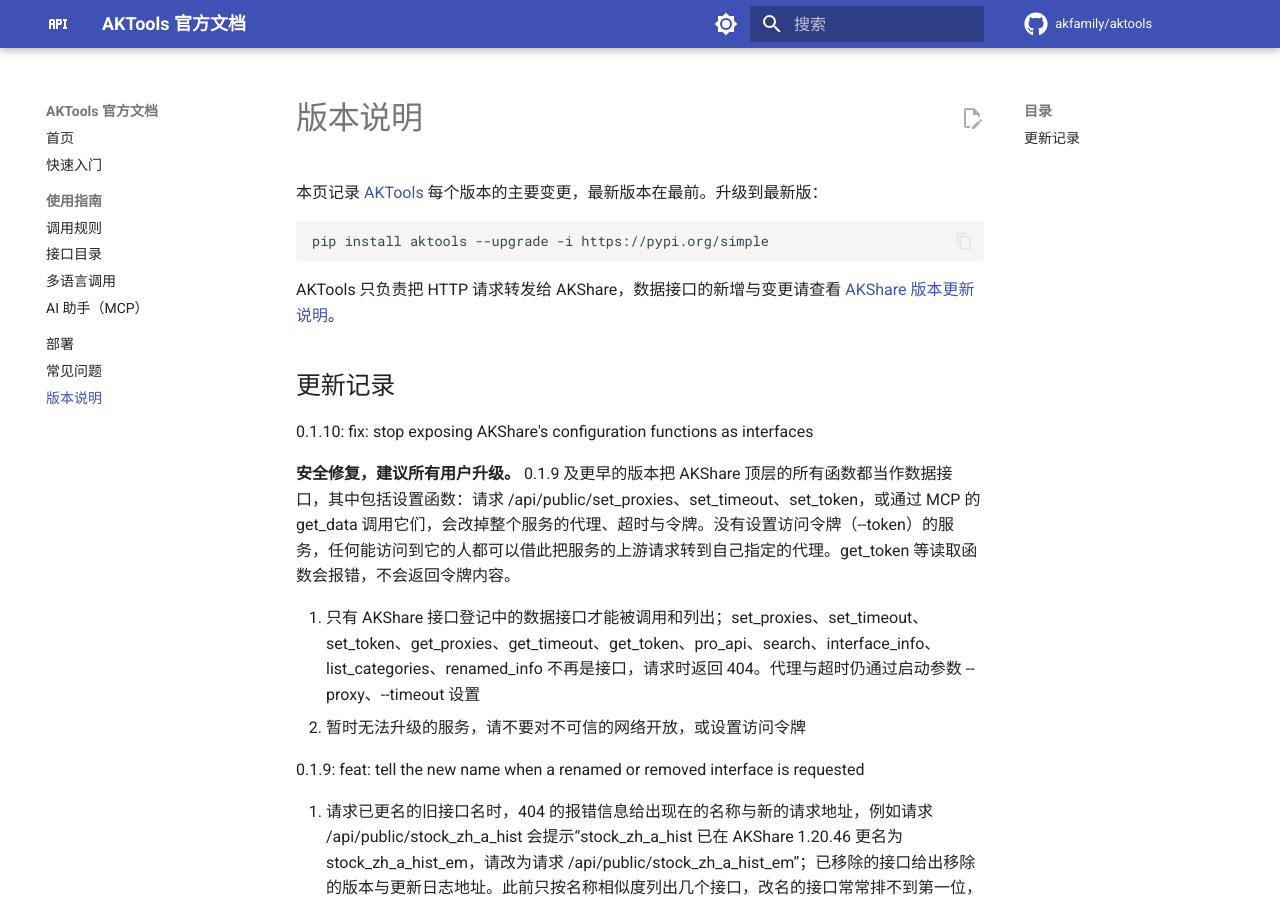
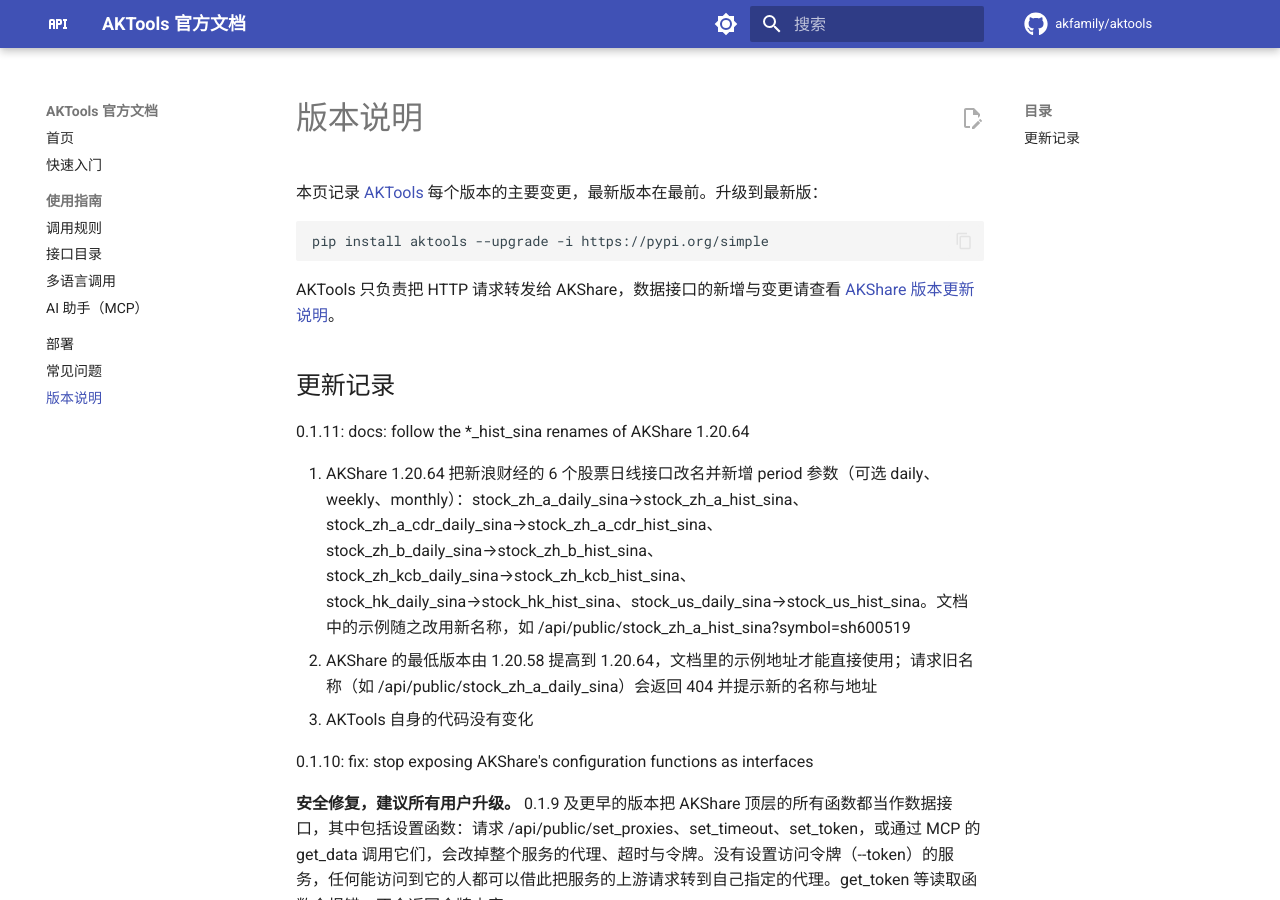
Before and after one commit to akfamily/aktools, an MkDocs documentation site: the page built from docs/aktools_version.md, in a window 1280 px wide and 900 px high. Built offline with MkDocs 1.6.1 and Material for MkDocs 9.7.7, drawn with Linux system fonts in a browser that asks for light colours; comment, search, counter and statistics services are not loaded.

Commit message:
docs: 跟随 AKShare 1.20.64 的 *_hist_sina 改名，版本号更新为 0.1.11

```diff
--- a/aktools/_version.py
+++ b/aktools/_version.py
@@ -5,4 +5,4 @@ Desc: 版本号的唯一来源
 单独成文件，供 pyproject.toml 与 scripts/check_release.py 按文件读取，无需导入整个包
 """
 
-__version__ = "0.1.10"
+__version__ = "0.1.11"
--- a/docs/aktools_version.md
+++ b/docs/aktools_version.md
@@ -9,6 +9,12 @@ pip install aktools --upgrade -i https://pypi.org/simple
 AKTools 只负责把 HTTP 请求转发给 AKShare，数据接口的新增与变更请查看 [AKShare 版本更新说明](https://akshare.akfamily.xyz/changelog.html)。
 
 ## 更新记录
+
+0.1.11: docs: follow the *_hist_sina renames of AKShare 1.20.64
+
+1. AKShare 1.20.64 把新浪财经的 6 个股票日线接口改名并新增 period 参数（可选 daily、weekly、monthly）：stock_zh_a_daily_sina→stock_zh_a_hist_sina、stock_zh_a_cdr_daily_sina→stock_zh_a_cdr_hist_sina、stock_zh_b_daily_sina→stock_zh_b_hist_sina、stock_zh_kcb_daily_sina→stock_zh_kcb_hist_sina、stock_hk_daily_sina→stock_hk_hist_sina、stock_us_daily_sina→stock_us_hist_sina。文档中的示例随之改用新名称，如 /api/public/stock_zh_a_hist_sina?symbol=sh600519
+2. AKShare 的最低版本由 1.20.58 提高到 1.20.64，文档里的示例地址才能直接使用；请求旧名称（如 /api/public/stock_zh_a_daily_sina）会返回 404 并提示新的名称与地址
+3. AKTools 自身的代码没有变化
 
 0.1.10: fix: stop exposing AKShare's configuration functions as interfaces
 
--- a/docs/llms.txt
+++ b/docs/llms.txt
@@ -95,7 +95,7 @@ All three tools are annotated read-only.
 Typical flow: `search_interfaces` -> `describe_interface` -> `get_data`.
 
 The same data often has several sources (A-share daily bars:
-`stock_zh_a_hist_em` from Eastmoney, `stock_zh_a_daily_sina` from Sina,
+`stock_zh_a_hist_em` from Eastmoney, `stock_zh_a_hist_sina` from Sina,
 `stock_zh_a_hist_tx` from Tencent). Interfaces whose `source` is
 `东方财富·行情（频繁访问易限流）` (`rate_limit: "eastmoney_push2"`, about 100
 quote, K-line, board and fund-flow interfaces) hit Eastmoney's push2 quote
--- a/pyproject.toml
+++ b/pyproject.toml
@@ -46,7 +46,7 @@ classifiers = [
     "Topic :: Office/Business :: Financial :: Investment",
 ]
 dependencies = [
-    "akshare>=1.20.58",
+    "akshare>=1.20.64",
     "requests>=2.22.0",
     "fastapi>=0.115.5",
     "uvicorn>=0.16.0",
--- a/server.json
+++ b/server.json
@@ -3,7 +3,7 @@
   "name": "io.github.akfamily/aktools",
   "title": "AKTools",
   "description": "Search and fetch AKShare financial data (stocks, futures, funds, macro) from AI assistants",
-  "version": "0.1.10",
+  "version": "0.1.11",
   "websiteUrl": "https://aktools.akfamily.xyz/guide/mcp/",
   "repository": {
     "url": "https://github.com/akfamily/aktools",
@@ -14,7 +14,7 @@
       "registryType": "pypi",
       "registryBaseUrl": "https://pypi.org",
       "identifier": "aktools",
-      "version": "0.1.10",
+      "version": "0.1.11",
       "runtimeHint": "uvx",
       "packageArguments": [
         {
```
Also changed, not shown: docs/getting-started.md (+14 -12 lines), docs/guide/catalog.md (+2 -2 lines), docs/guide/mcp.md (+3 -3 lines), docs/index.md (+2 -2 lines), 4 other files.
